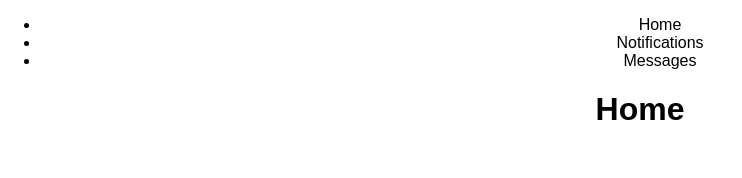
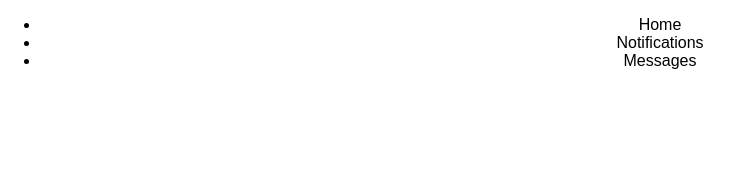
Before and after one commit to SeanningTatum/twitter-clone, a React (Create React App) app: page / in a window 1280 px wide. Shown: the top 178 px of the page, without its empty margins (0-742 px from the left). Built offline with nearby package versions, Linux system fonts and the light colour scheme; the HTML template or start-up script is replaced by a standard one.

Commit message:
Created ProfileCard folder

```diff
--- a/src/containers/Home/Home.js
+++ b/src/containers/Home/Home.js
@@ -3,8 +3,8 @@ import React, { Component } from 'react';
 export class Home extends Component {
   render() {
     return (
-      <div>
-        <h1>Home</h1>
+      <div className="container">
+
       </div>
     )
   }
```
Also changed, not shown: src/components/Home/ProfileCard/ProfileCard.js (added).
